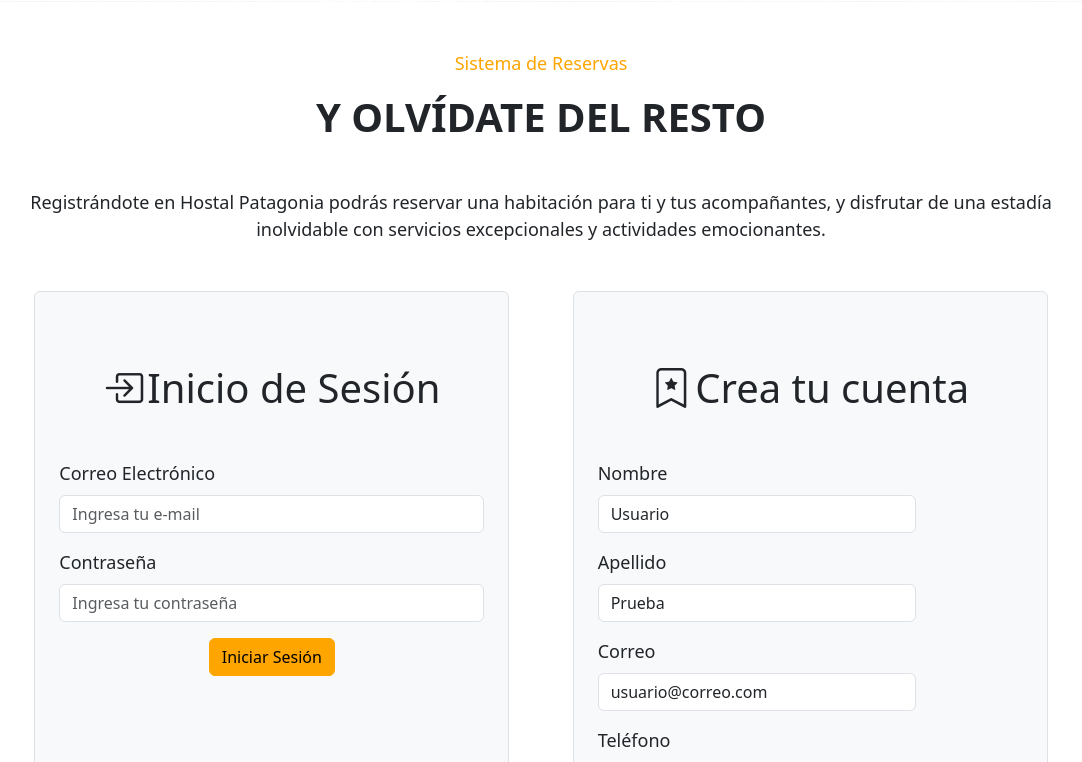
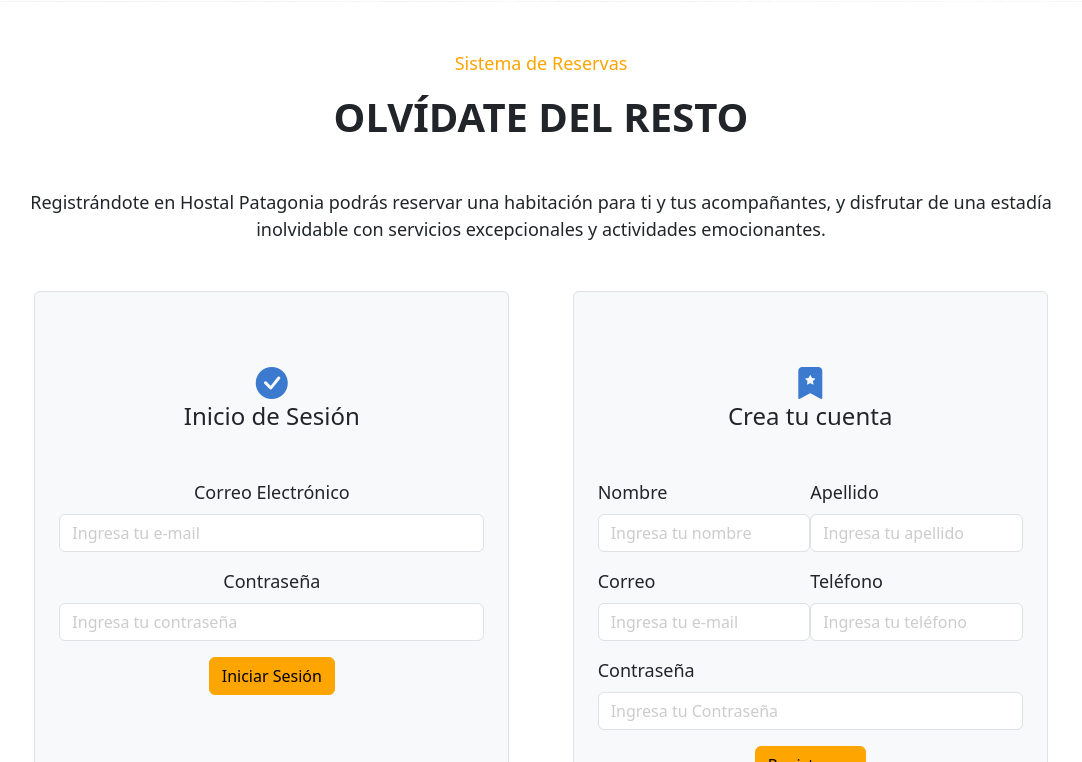
Before and after one commit to vnasp/reservas-vue-frontend-user, a Vue app: page /login in a window 1280 px wide. Shown: the part 598-1360 px from the top of the page, without its empty margins (99-1181 px from the left). Built offline with nearby package versions, Linux system fonts and the light colour scheme; a web font is replaced by a local one; what vue-sweetalert2 would draw is missing.

Commit message:
Update UI UX

```diff
--- a/src/components/CardProduct.vue
+++ b/src/components/CardProduct.vue
@@ -2,7 +2,7 @@
   <article class="card h-100 rounded-3 shadow-sm">
    <div class="position-relative">
     <img :src="service.img" class="card-img-top" :alt="service.nombre">
-    <p class="card-text bg-black text-white position-absolute top-0 end-0 px-2 py-1" style="font-size: 11px; border-top-right-radius: 5px;">{{ service.tipo }}</p>
+    <p class="card-text bg-primary position-absolute top-0 end-0 px-2 py-1" style="font-size: 11px; border-top-right-radius: 5px;">{{ service.tipo }}</p>
    </div>
     <div class="card-header">
       <h5 class="card-title text-center text-uppercase">{{ service.nombre }}
@@ -13,15 +13,21 @@
         <li v-for="caracteristica in service.caracteristicas" :key="caracteristica" class="text-capitalize">{{ caracteristica }}</li>
       </ul>
     </div>
-    <div class="card-footer text-end">
-      <p class="card-text text-primary fw-bold fs-4"><i class="bi bi-tag"></i> {{ formatPrice(service.precio) }}</p>
+    <div class="card-footer d-flex flex-row justify-content-between align-items-center py-3">
+      <div class="card-text text-primary fw-bold fs-4"><i class="bi bi-tag"></i> {{ formatPrice(service.precio) }}</div>
+      <HomeButton to="/reservas" text="Reservar" class=""/>
       </div>
   </article>
 </template>
 <script>
+import HomeButton from './HomeButton.vue';
+
 
 export default {
   name: "CardProduct",
+  components: {
+    HomeButton
+  },
   props: {
     service: {
       type: Object,
--- a/src/components/CardServicios.vue
+++ b/src/components/CardServicios.vue
@@ -2,9 +2,9 @@
   <div class="col">
     <div class="card card-servicios" :style="{ backgroundImage: `url(${backgroundImage})`, backgroundSize: 'cover', width: '22rem', height: '36rem' }">
       <div class="card-body">
-       <div> <i :class="iconClass + ' fs-2'"></i>
+       <div> <i :class="iconClass + ' fs-2 text-dark'"></i>
         <h4 class="mb-4">{{ title }}</h4></div>
-        <p class="fw-bolder">{{ description }}</p>
+        <p class="card-description">{{ description }}</p>
         <HomeButton :to="to" :text="buttonText" class="card-button-text"/>
       </div>
     </div>
@@ -65,6 +65,11 @@
   align-items: center;
   padding: 3rem 2rem;
 }
+.card-description {
+  background:rgba(255, 255, 255, 0.25);
+  padding:20px;
+  border-radius: 10px;
+}
 
 .card-button-text {
   width: 50%;
--- a/src/components/NavBar.vue
+++ b/src/components/NavBar.vue
@@ -9,11 +9,11 @@
         <div class="collapse navbar-collapse justify-content-between" id="navbarNav">
           <ul class="navbar-nav ps-4 nav-underline">
             <li class="nav-item" v-for="(ruta, index) in rutas_generales" :key="index">
-              <router-link class="nav-link" activeClass="active disabled" :to="ruta.path">{{ ruta.name }}</router-link>
+              <router-link @click="scrollTo('main-content')" class="nav-link" activeClass="active disabled" :to="ruta.path">{{ ruta.name }}</router-link>
             </li>
           </ul>
           <div class="d-flex flex-column flex-lg-row justify-content-between align-items-center gap-2 text-white">
-            <router-link class="nav-link" activeClass="active disabled" to="/login" v-if="!isAuthenticated"><i class="bi bi-person-fill"></i> Ingresar</router-link>
+            <router-link @click="scrollTo('main-content')" class="nav-link" activeClass="active disabled" to="/login" v-if="!isAuthenticated"><i class="bi bi-person-fill"></i> Ingresar</router-link>
             <router-link class="nav-link btn-outline-secondary" activeClass="active disabled" to="/admin/usuarios" v-if="isAuthenticated && adminStatus">Ver Usuarios</router-link>
             <router-link class="nav-link btn-outline-secondary" activeClass="active disabled" to="/admin/reservas" v-if="isAuthenticated && adminStatus">Ver Reservas</router-link>
             <div class="bg-primary rounded-bottom-4 header__reservar" v-if="isAuthenticated && !adminStatus">
@@ -75,6 +75,12 @@
       this.logout();
       this.$router.push('/');
     },
+    scrollTo(id) {
+    const element = document.getElementById(id);
+    if (element) {
+      element.scrollIntoView({ behavior: 'smooth' });
+    }
+  },
   }
 }
 </script>
--- a/src/views/ContactoView.vue
+++ b/src/views/ContactoView.vue
@@ -1,5 +1,5 @@
 <template>
-  <main class="container my-5">
+  <main id="main-content" class="container my-5">
     <div class="mb-4 pb-4">
       <p class="text-primary text-center">Contáctanos</p>
       <h3 class="text-center mb-5 text-uppercase fw-bolder fs-1">Envíanos tu idea</h3>
@@ -7,7 +7,7 @@
     </div>
     <div class="row g-5 d-flex">
       <div class="col-12 col-md-6 p-0 border rounded-2">
-        <div class="p-4 bg-body-tertiary w-100">
+        <div class="p-4 bg-body-tertiary w-100 text-center">
           <h4 class="pb-4">Encuéntranos en</h4>
           <p><i class="bi bi-geo-alt"></i> Dirección: Camino al Sur 1234, Chile</p>
           <p><i class="bi bi-telephone"></i> Teléfono: +56 123456789</p>
@@ -16,7 +16,7 @@
         </div>
         <div class="encuentranos rounded-bottom-2"></div>
       </div>
-      <div class="col-12 col-md-6 d-flex">
+      <div class="col-12 col-md-6 d-flex text-center">
         <div class="border rounded-2 p-4 bg-body-tertiary w-100">
           <h4 class="pb-4">Escríbenos</h4>
           <form @submit.prevent="handleSubmit" class="row g-3">
@@ -56,7 +56,11 @@
   },
   methods: {
     handleSubmit() {
-      this.$swal('Tu mensaje fue enviado con éxito');
+      this.$swal({
+        title:'Tu mensaje fue enviado con éxito',
+        confirmButtonText: 'Cerrar',
+        confirmButtonColor: "#FFA500",
+      });
       this.contacto = {
         correo: '',
         asunto: '',
--- a/src/views/HomeView.vue
+++ b/src/views/HomeView.vue
@@ -36,7 +36,7 @@
           title: "Organización de Eventos",
           description:
             "Disfruta del entorno perfecto para tus eventos especiales. Desde bodas íntimas hasta reuniones corporativas.",
-          iconClass: "bi bi-calendar-week",
+          iconClass: "bi bi-calendar-heart-fill",
           to: "/contacto",
           buttonText: "Contactar",
           backgroundImage: "./img/bg-servicios-1.jpg",
@@ -45,7 +45,7 @@
           title: "Reserva de Habitaciones",
           description:
             "Disfruta de una estadía confortable. Reserva ahora y garantiza tu lugar en el corazón de la Patagonia.",
-          iconClass: "bi bi-journal-bookmark-fill",
+          iconClass: "bi bi-house-fill",
           to: "/reservas",
           buttonText: "Reservar",
           backgroundImage: "./img/bg-servicios-2.jpg",
@@ -54,7 +54,7 @@
           title: "Variedad de Servicios y Tours",
           description:
             "Desde tours por la región, alquiler de bicicletas, hasta clases de esquí para que disfrutes al máximo de tu visita.",
-          iconClass: "bi bi-binoculars",
+          iconClass: "bi bi-suitcase-lg-fill",
           to: "/servicios",
           buttonText: "Servicios",
           backgroundImage: "./img/bg-servicios-3.jpg",
--- a/src/views/LoginView.vue
+++ b/src/views/LoginView.vue
@@ -1,12 +1,12 @@
 <template>
-  <main class="container pt-5">
+  <main id="main-content" class="container pt-5">
     <p class="text-primary text-center">Sistema de Reservas</p>
-    <h3 class="text-center mb-5 text-uppercase fw-bolder fs-1">Y olvídate del resto</h3>
+    <h3 class="text-center mb-5 text-uppercase fw-bolder fs-1">Olvídate del resto</h3>
     <p class="text-center">Registrándote en Hostal Patagonia podrás reservar una habitación para ti y tus acompañantes, y disfrutar de una estadía inolvidable con servicios excepcionales y actividades emocionantes.</p>
     <div class="row d-flex justify-content-evenly mt-5">
       <div class="col-12 col-lg-5 border rounded-2 p-4 bg-body-tertiary">
-        <h1 class="my-5 text-center"><i class="bi bi-box-arrow-in-right me-1"></i>Inicio de Sesión</h1>
-      <form @submit.prevent="handleLogin" class="row g-3">
+        <h4 class="my-5 text-center"><i class="bi bi-check-circle-fill text-dark fs-2"></i><br/>Inicio de Sesión</h4>
+      <form @submit.prevent="handleLogin" class="row g-3 text-center">
         <div class="col-12">
           <label for="email" class="form-label">Correo Electrónico</label>
           <input type="email" v-model="datosLogin.email" class="form-control" id="email" placeholder="Ingresa tu e-mail" required>
@@ -15,7 +15,7 @@
           <label for="password" class="form-label">Contraseña</label>
           <input type="password" v-model="datosLogin.password" class="form-control" id="password" placeholder="Ingresa tu contraseña" required>
         </div>
-        <div class="col-12 text-center">
+        <div class="col-12">
           <button type="submit" class="btn btn-primary">Iniciar Sesión</button>
         </div>
       </form>
@@ -63,3 +63,9 @@
   }
 }
 </script>
+
+<style scoped lang="scss">
+input::placeholder {
+    color:#ccc;
+}
+</style>
--- a/src/views/RegisterForm.vue
+++ b/src/views/RegisterForm.vue
@@ -1,6 +1,7 @@
 <template>
-    <h1 class="my-5 text-center"><i class="bi bi-bookmark-star me-1"></i>Crea tu cuenta</h1>
-    <form @submit.prevent="handleRegister" class="w-75">
+    <h4 class="my-5 text-center"><i class="bi bi-bookmark-star-fill text-dark fs-2"></i><br/>Crea tu cuenta</h4>
+    <form @submit.prevent="handleRegister">
+     <div class="d-flex justify-content-between">
       <div class="mb-3">
         <label for="nombre" class="form-label">Nombre</label>
         <input type="text" v-model="usuario.nombre" class="form-control" id="nombre" placeholder="Ingresa tu nombre" required>
@@ -9,6 +10,8 @@
         <label for="apellido" class="form-label">Apellido</label>
         <input type="text" v-model="usuario.apellido" class="form-control" id="apellido" placeholder="Ingresa tu apellido" required>
       </div>
+     </div>
+     <div class="d-flex justify-content-between">
       <div class="mb-3">
         <label for="email" class="form-label">Correo</label>
         <input type="email" v-model="usuario.email" class="form-control" id="email" placeholder="Ingresa tu e-mail" required>
@@ -17,6 +20,7 @@
         <label for="telefono" class="form-label">Teléfono</label>
         <input type="tel" v-model="usuario.telefono" class="form-control" id="telefono" placeholder="Ingresa tu teléfono" required>
       </div>
+    </div>
       <div class="mb-3">
         <label for="password" class="form-label">Contraseña</label>
         <input type="password" v-model="usuario.password" class="form-control" id="password" placeholder="Ingresa tu Contraseña" required>
@@ -38,11 +42,11 @@
     return {
       usuario: {
         id: uuidv4(),
-        nombre: 'Usuario',
-        apellido: 'Prueba',
-        email: 'usuario@correo.com',
-        telefono: '912345678',
-        password: '1234',
+        nombre: '',
+        apellido: '',
+        email: '',
+        telefono: '',
+        password: '',
         adminStatus: false
       }
     };
@@ -56,3 +60,8 @@
   },
 }
 </script>
+<style scoped lang="scss">
+input::placeholder {
+    color:#ccc;
+}
+</style>
--- a/src/views/ServiciosView.vue
+++ b/src/views/ServiciosView.vue
@@ -1,5 +1,5 @@
 <template>
-  <main class="container my-5">
+  <main id="main-content" class="container my-5">
       <p class="text-primary text-center">Nuestros Servicios</p>
       <h3 class="text-center mb-5 text-uppercase fw-bolder fs-1">Organizamos todo por ti</h3>
     <div class="row row-cols-1 row-cols-md-3 row-cols-lg-4">
```
Also changed, not shown: public/img/background.jpg.
